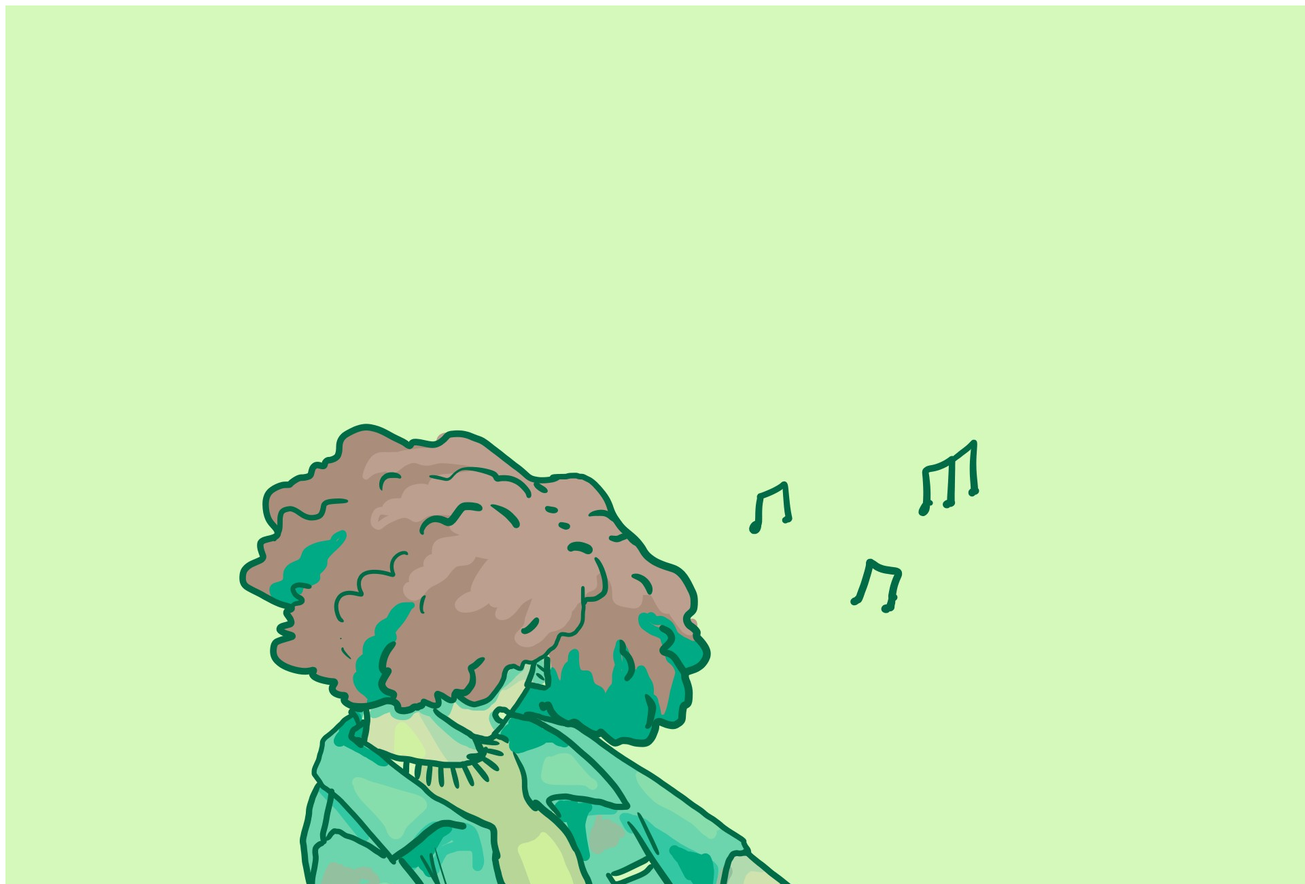
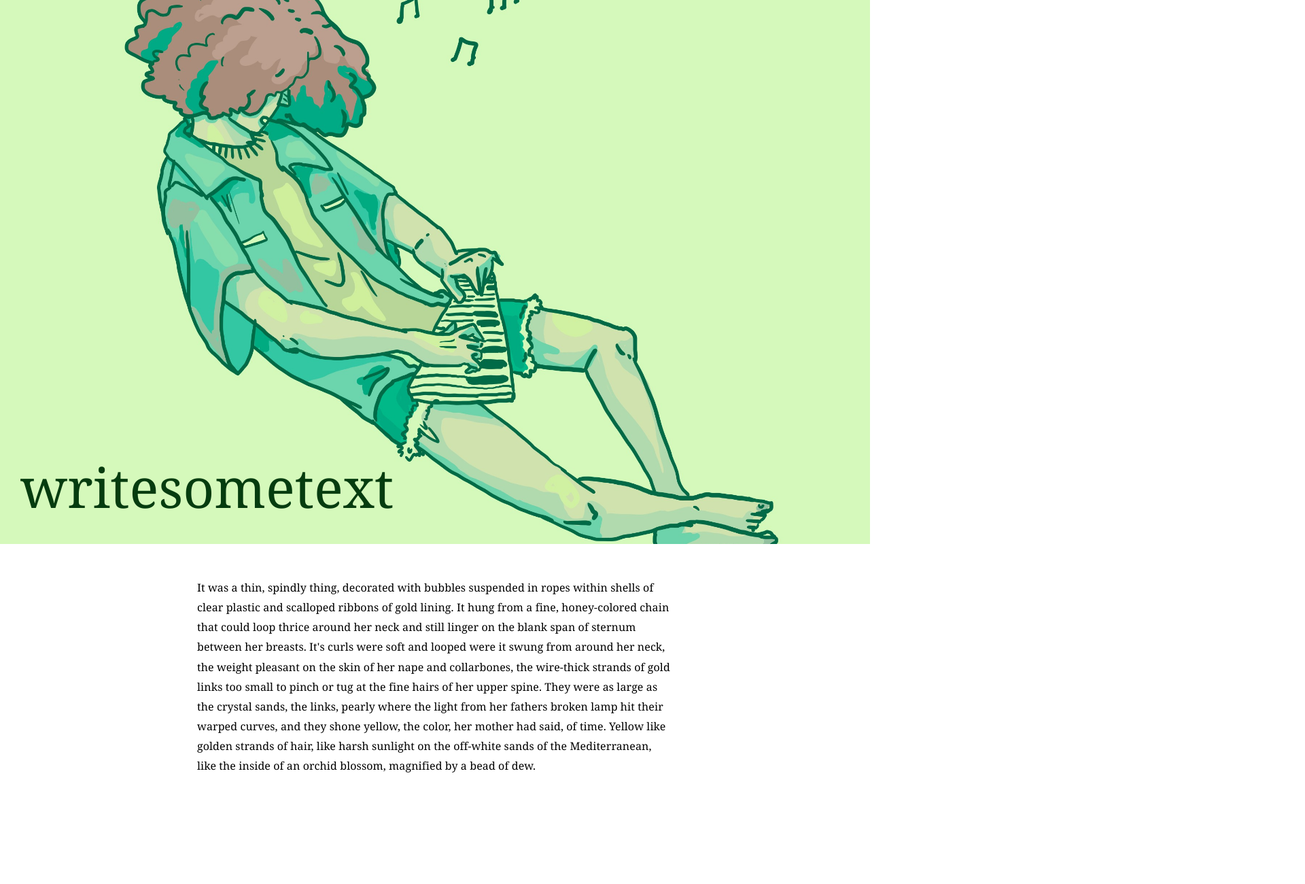
Before and after one commit to smokegetsinyoureyes/smokegetsinyoureyes.github.io, a plain HTML site: page index.html in a window 1280 px wide. Shown: the top 1300 px of the page at 68% size, 1920 px wide, since content can reach past the window. After the commit the page ends 1191 px from the top, so only its background shows below. Drawn offline with Linux system fonts and the light colour scheme.

Commit message:
text and background

```diff
--- a/index.html
+++ b/index.html
@@ -1,2 +1,37 @@
-<title>my website</title>
-<img src="arnold pallete copy.jpg">
+<title>Rose Webster | I don't have cool ideas</title>
+<style type="text/css">
+	.splash {
+		min-height: 100%;
+		background: url('arnold pallete copy.jpg');
+		background-size: cover;
+		background-position: center;
+		display: flex;
+		align-items: flex-end;
+	}
+	.stuff {
+		font-size: 80px;
+		color: #053c0f;
+		padding: 30px;
+	}
+	body {
+		margin:0;
+		font-family: Georgia;
+	}
+	.content {
+		max-width: 700px;
+		padding: 50px;
+		margin-left: auto;
+		margin-right: auto;
+		line-height: 182%;
+		letter-spacing: .1px;
+	}
+</style>
+<div class='splash'>
+	<div class='stuff'>writesometext</div>
+</div>
+<div class='content-wrap'>
+	<div class='content'>
+		<!-- <h1>wow</h1> -->
+		It was a thin, spindly thing, decorated with bubbles suspended in ropes within shells of clear plastic and scalloped ribbons of gold lining. It hung from a fine, honey-colored chain that could loop thrice around her neck and still linger on the blank span of sternum between her breasts. It's curls were soft and looped were it swung from around her neck, the weight pleasant on the skin of her nape and collarbones, the wire-thick strands of gold links too small to pinch or tug at the fine hairs of her upper spine. They were as large as the crystal sands, the links, pearly where the light from her fathers broken lamp hit their warped curves, and they shone yellow, the color, her mother had said, of time. Yellow like golden strands of hair, like harsh sunlight on the off-white sands of the Mediterranean, like the inside of an orchid blossom, magnified by a bead of dew.
+	</div>
+</div>
```
